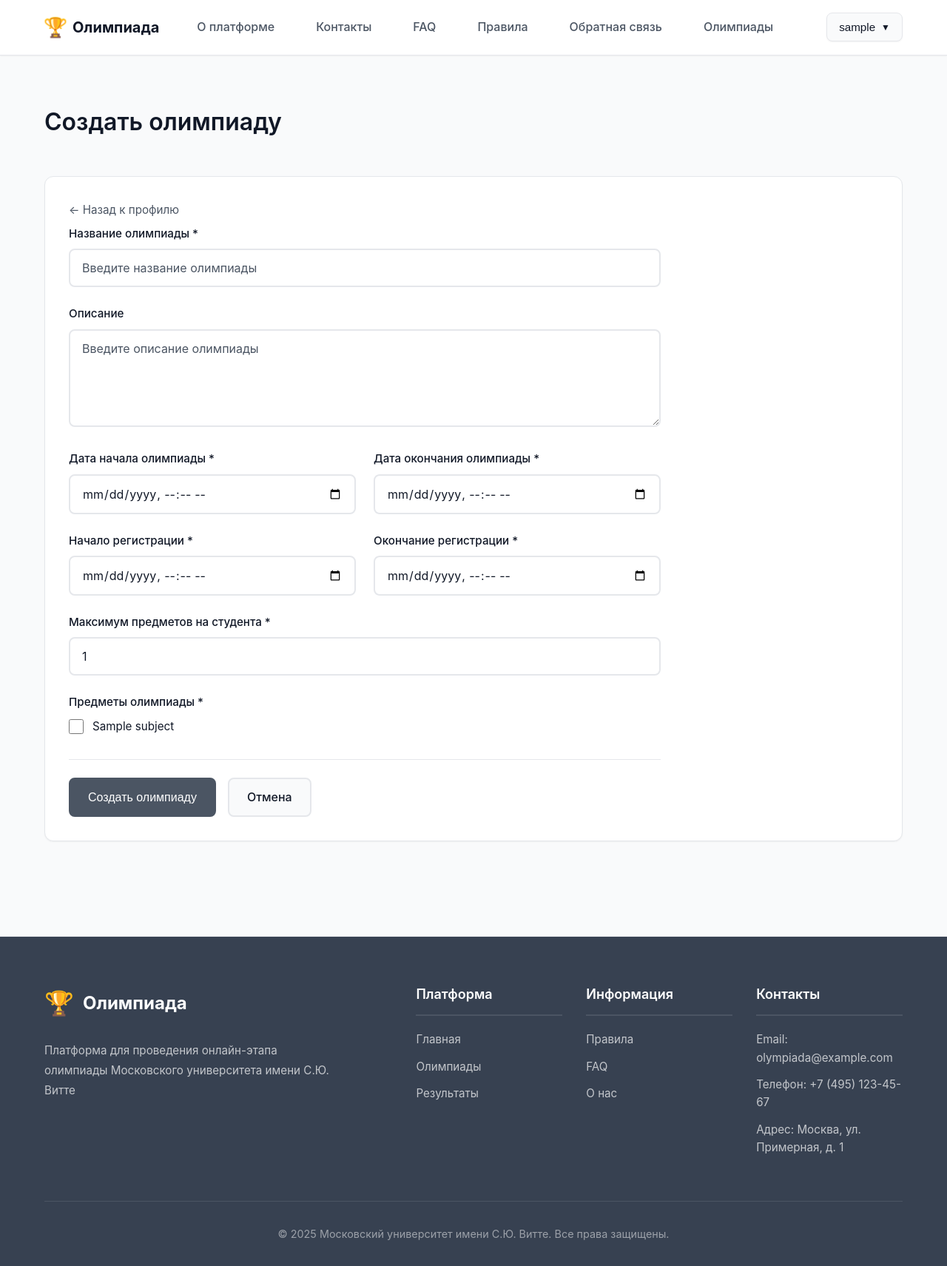
After one commit to olympiada123/olympiada, a Django app: page /olympiads/create/ in a window 1280 px wide. The commit adds this page. Shown: the whole page at 74% size. Run offline with Django 5.2, Linux system fonts and the light colour scheme; a user stored in the database is signed in; tables that the repository leaves empty hold one stand-in row (values such as "Sample post").

```diff
--- a/app/static/css/style.css
+++ b/app/static/css/style.css
@@ -2782,7 +2782,7 @@ textarea.form-control {
     margin-top: 0.5rem;
 }
 
-.form-checkbox {
+label.form-checkbox {
     display: flex;
     align-items: flex-start;
     gap: 0.75rem;
@@ -2790,14 +2790,20 @@ textarea.form-control {
     font-size: 0.95rem;
     color: var(--text-secondary);
     line-height: 1.6;
-}
-
-.form-checkbox input[type="checkbox"] {
-    margin-top: 0.25rem;
+    width: 100%;
+    margin: 0;
+}
+
+label.form-checkbox input[type="checkbox"] {
+    margin-top: 0.2rem;
     width: 18px;
     height: 18px;
     cursor: pointer;
     flex-shrink: 0;
+}
+
+label.form-checkbox span {
+    flex: 1;
 }
 
 .form-checkbox a {
@@ -3194,6 +3200,154 @@ textarea.form-control {
     }
 
     .user-search-btn {
+        width: 100%;
+    }
+}
+
+.curator-actions {
+    margin-bottom: 2rem;
+}
+
+.curator-olympiads-list {
+    width: 100%;
+}
+
+.curator-olympiad-item {
+    display: flex;
+    justify-content: space-between;
+    align-items: center;
+    gap: 1.5rem;
+    padding: 1.25rem;
+    background: var(--bg-secondary);
+    border: 1px solid var(--border-color);
+    border-radius: 0.5rem;
+    margin-bottom: 1rem;
+    transition: var(--transition);
+}
+
+.curator-olympiad-item:hover {
+    background: var(--bg-tertiary);
+    border-color: var(--primary-color);
+}
+
+.curator-olympiad-info {
+    flex: 1;
+    min-width: 0;
+}
+
+.curator-olympiad-title {
+    font-size: 1.125rem;
+    font-weight: 600;
+    color: var(--text-primary);
+    margin: 0 0 0.75rem 0;
+}
+
+.curator-olympiad-link {
+    color: var(--text-primary);
+    text-decoration: none;
+    transition: var(--transition);
+}
+
+.curator-olympiad-link:hover {
+    color: var(--primary-color);
+}
+
+.curator-olympiad-details {
+    display: flex;
+    flex-direction: column;
+    gap: 0.5rem;
+}
+
+.curator-olympiad-date,
+.curator-olympiad-registration {
+    color: var(--text-secondary);
+    font-size: 0.9rem;
+}
+
+.curator-olympiad-actions {
+    flex-shrink: 0;
+}
+
+.section-subtitle {
+    font-size: 1.25rem;
+    font-weight: 600;
+    color: var(--text-primary);
+    margin: 0;
+}
+
+.olympiad-form {
+    width: 100%;
+    max-width: 800px;
+}
+
+.form-row {
+    display: grid;
+    grid-template-columns: 1fr 1fr;
+    gap: 1.5rem;
+}
+
+.form-checkbox-group {
+    display: flex;
+    flex-direction: column;
+    gap: 0.75rem;
+    padding: 1rem;
+    background: var(--bg-secondary);
+    border-radius: 0.5rem;
+    max-height: 300px;
+    overflow-y: auto;
+}
+
+.form-checkbox-item {
+    display: flex;
+    align-items: center;
+    gap: 0.75rem;
+}
+
+.form-checkbox {
+    width: 1.25rem;
+    height: 1.25rem;
+    cursor: pointer;
+    accent-color: var(--primary-color);
+}
+
+.form-checkbox-label {
+    color: var(--text-primary);
+    font-size: 0.95rem;
+    cursor: pointer;
+    user-select: none;
+}
+
+.form-actions {
+    display: flex;
+    gap: 1rem;
+    margin-top: 2rem;
+    padding-top: 1.5rem;
+    border-top: 1px solid var(--border-color);
+}
+
+@media (max-width: 768px) {
+    .form-row {
+        grid-template-columns: 1fr;
+    }
+
+    .curator-olympiad-item {
+        flex-direction: column;
+        align-items: flex-start;
+    }
+
+    .curator-olympiad-actions {
+        width: 100%;
+    }
+
+    .curator-olympiad-actions .btn {
+        width: 100%;
+    }
+
+    .form-actions {
+        flex-direction: column;
+    }
+
+    .form-actions .btn {
         width: 100%;
     }
 }
--- /dev/null
+++ b/app/templates/create_olympiad.html
@@ -0,0 +1,131 @@
+{% extends 'base.html' %}
+
+{% block title %}Создать олимпиаду - Олимпиада{% endblock %}
+
+{% block content %}
+<div class="container">
+    <div class="about-page">
+        <h1 class="about-page-title">Создать олимпиаду</h1>
+
+        <section class="about-section">
+            <div class="detail-section-card">
+                <a href="{% url 'profile' %}" class="back-link">← Назад к профилю</a>
+
+                <form method="post" class="olympiad-form">
+                    {% csrf_token %}
+
+                    <div class="form-group">
+                        <label for="id_name" class="form-label">Название олимпиады *</label>
+                        <input
+                            type="text"
+                            name="name"
+                            id="id_name"
+                            class="form-control"
+                            required
+                            placeholder="Введите название олимпиады"
+                        >
+                    </div>
+
+                    <div class="form-group">
+                        <label for="id_description" class="form-label">Описание</label>
+                        <textarea
+                            name="description"
+                            id="id_description"
+                            class="form-control"
+                            rows="5"
+                            placeholder="Введите описание олимпиады"
+                        ></textarea>
+                    </div>
+
+                    <div class="form-row">
+                        <div class="form-group">
+                            <label for="id_start_date" class="form-label">Дата начала олимпиады *</label>
+                            <input
+                                type="datetime-local"
+                                name="start_date"
+                                id="id_start_date"
+                                class="form-control"
+                                required
+                            >
+                        </div>
+
+                        <div class="form-group">
+                            <label for="id_end_date" class="form-label">Дата окончания олимпиады *</label>
+                            <input
+                                type="datetime-local"
+                                name="end_date"
+                                id="id_end_date"
+                                class="form-control"
+                                required
+                            >
+                        </div>
+                    </div>
+
+                    <div class="form-row">
+                        <div class="form-group">
+                            <label for="id_registration_start" class="form-label">Начало регистрации *</label>
+                            <input
+                                type="datetime-local"
+                                name="registration_start"
+                                id="id_registration_start"
+                                class="form-control"
+                                required
+                            >
+                        </div>
+
+                        <div class="form-group">
+                            <label for="id_registration_end" class="form-label">Окончание регистрации *</label>
+                            <input
+                                type="datetime-local"
+                                name="registration_end"
+                                id="id_registration_end"
+                                class="form-control"
+                                required
+                            >
+                        </div>
+                    </div>
+
+                    <div class="form-group">
+                        <label for="id_max_subjects_per_student" class="form-label">Максимум предметов на студента *</label>
+                        <input
+                            type="number"
+                            name="max_subjects_per_student"
+                            id="id_max_subjects_per_student"
+                            class="form-control"
+                            value="1"
+                            min="1"
+                            required
+                        >
+                    </div>
+
+                    <div class="form-group">
+                        <label class="form-label">Предметы олимпиады *</label>
+                        <div class="subjects-checkbox-group">
+                            {% for subject in subjects %}
+                            <div class="form-checkbox-item">
+                                <input
+                                    type="checkbox"
+                                    name="subjects"
+                                    id="subject_{{ subject.id }}"
+                                    value="{{ subject.id }}"
+                                    class="form-checkbox"
+                                >
+                                <label for="subject_{{ subject.id }}" class="form-checkbox-label">{{ subject.name }}</label>
+                            </div>
+                            {% endfor %}
+                        </div>
+                        {% if not subjects %}
+                        <p class="form-help-text" style="color: var(--text-secondary);">Нет доступных предметов. Создайте предметы в админ-панели.</p>
+                        {% endif %}
+                    </div>
+
+                    <div class="form-actions">
+                        <button type="submit" class="btn btn-primary">Создать олимпиаду</button>
+                        <a href="{% url 'profile' %}" class="btn btn-secondary">Отмена</a>
+                    </div>
+                </form>
+            </div>
+        </section>
+    </div>
+</div>
+{% endblock %}
--- a/app/urls.py
+++ b/app/urls.py
@@ -34,4 +34,6 @@ urlpatterns = [
     path('profile/', views.profile_view, name='profile'),
     path('settings/', views.settings_view, name='settings'),
     path('olympiads/<int:olympiad_id>/register/', views.register_for_olympiad, name='register_for_olympiad'),
+    path('olympiads/create/', views.create_olympiad, name='create_olympiad'),
+    path('olympiads/<int:olympiad_id>/edit/', views.edit_olympiad, name='edit_olympiad'),
 ]
--- a/app/views.py
+++ b/app/views.py
@@ -6,7 +6,7 @@ from django.utils import timezone
 from django.contrib.auth.password_validation import validate_password
 from django.core.exceptions import ValidationError
 from django.db import models
-from .models import ContactForm, Olympiad, Subject, CustomUser, StudentRegistration
+from .models import ContactForm, Olympiad, Subject, CustomUser, StudentRegistration, OlympiadSubject
 
 
 def index(request):
@@ -444,12 +444,18 @@ def profile_view(request):
             return redirect(f"{reverse('profile')}?{urlencode({'user_search': search_query})}")
         return redirect('profile')
 
-    registrations = StudentRegistration.objects.filter(student=user).select_related('olympiad').prefetch_related('subjects', 'olympiad__subjects__subject').order_by('-registered_at')
-
+    registrations = None
     all_users = None
     search_query = None
     contact_forms = None
     status_filter = None
+    curator_olympiads = None
+
+    if not user.is_superuser and not user.is_staff:
+        registrations = StudentRegistration.objects.filter(student=user).select_related('olympiad').prefetch_related('subjects', 'olympiad__subjects__subject').order_by('-registered_at')
+
+    if user.is_staff and not user.is_superuser:
+        curator_olympiads = Olympiad.objects.all().order_by('-created_at')
 
     if user.is_superuser:
         search_query = request.GET.get('user_search', '').strip()
@@ -550,3 +556,196 @@ def settings_view(request):
     }
 
     return render(request, 'settings.html', context)
+
+
+@login_required
+def create_olympiad(request):
+    """
+    Создает новую олимпиаду.
+
+    Args:
+        request: HTTP запрос. Может содержать POST данные с данными олимпиады.
+
+    Returns:
+        HttpResponse: Рендеринг шаблона create_olympiad.html или редирект на профиль.
+    """
+    if not request.user.is_staff:
+        messages.error(request, 'У вас нет прав для создания олимпиад.')
+        return redirect('profile')
+
+    if request.method == 'POST':
+        name = request.POST.get('name')
+        description = request.POST.get('description', '')
+        start_date = request.POST.get('start_date')
+        end_date = request.POST.get('end_date')
+        registration_start = request.POST.get('registration_start')
+        registration_end = request.POST.get('registration_end')
+        max_subjects_per_student = request.POST.get('max_subjects_per_student', 1)
+        subject_ids = request.POST.getlist('subjects')
+
+        if not all([name, start_date, end_date, registration_start, registration_end]):
+            messages.error(request, 'Пожалуйста, заполните все обязательные поля.')
+            all_subjects = Subject.objects.filter(is_active=True).order_by('name')
+            return render(request, 'create_olympiad.html', {'subjects': all_subjects})
+
+        try:
+            from datetime import datetime
+            start_date_obj = datetime.strptime(start_date, '%Y-%m-%dT%H:%M')
+            end_date_obj = datetime.strptime(end_date, '%Y-%m-%dT%H:%M')
+            registration_start_obj = datetime.strptime(registration_start, '%Y-%m-%dT%H:%M')
+            registration_end_obj = datetime.strptime(registration_end, '%Y-%m-%dT%H:%M')
+
+            if registration_start_obj >= registration_end_obj:
+                messages.error(request, 'Дата начала регистрации должна быть раньше даты окончания регистрации.')
+                all_subjects = Subject.objects.filter(is_active=True).order_by('name')
+                return render(request, 'create_olympiad.html', {'subjects': all_subjects})
+
+            if start_date_obj >= end_date_obj:
+                messages.error(request, 'Дата начала олимпиады должна быть раньше даты окончания.')
+                all_subjects = Subject.objects.filter(is_active=True).order_by('name')
+                return render(request, 'create_olympiad.html', {'subjects': all_subjects})
+
+            if registration_end_obj > start_date_obj:
+                messages.error(request, 'Регистрация должна завершиться до начала олимпиады.')
+                all_subjects = Subject.objects.filter(is_active=True).order_by('name')
+                return render(request, 'create_olympiad.html', {'subjects': all_subjects})
+
+            olympiad = Olympiad.objects.create(
+                name=name,
+                description=description,
+                start_date=start_date_obj,
+                end_date=end_date_obj,
+                registration_start=registration_start_obj,
+                registration_end=registration_end_obj,
+                max_subjects_per_student=int(max_subjects_per_student) if max_subjects_per_student else 1
+            )
+
+            if subject_ids:
+                for subject_id in subject_ids:
+                    try:
+                        subject = Subject.objects.get(id=subject_id, is_active=True)
+                        OlympiadSubject.objects.create(
+                            olympiad=olympiad,
+                            subject=subject
+                        )
+                    except Subject.DoesNotExist:
+                        continue
+
+            messages.success(request, f'Олимпиада "{olympiad.name}" успешно создана.')
+            return redirect('profile')
+        except ValueError as e:
+            messages.error(request, f'Ошибка в формате даты: {str(e)}')
+        except Exception as e:
+            messages.error(request, f'Произошла ошибка при создании олимпиады: {str(e)}')
+
+    all_subjects = Subject.objects.filter(is_active=True).order_by('name')
+    context = {
+        'subjects': all_subjects,
+    }
+    return render(request, 'create_olympiad.html', context)
+
+
+@login_required
+def edit_olympiad(request, olympiad_id):
+    """
+    Редактирует существующую олимпиаду.
+
+    Args:
+        request: HTTP запрос. Может содержать POST данные с данными олимпиады.
+        olympiad_id: ID олимпиады для редактирования.
+
+    Returns:
+        HttpResponse: Рендеринг шаблона edit_olympiad.html или редирект на профиль.
+    """
+    if not request.user.is_staff:
+        messages.error(request, 'У вас нет прав для редактирования олимпиад.')
+        return redirect('profile')
+
+    olympiad = get_object_or_404(Olympiad, id=olympiad_id)
+
+    if request.method == 'POST':
+        name = request.POST.get('name')
+        description = request.POST.get('description', '')
+        start_date = request.POST.get('start_date')
+        end_date = request.POST.get('end_date')
+        registration_start = request.POST.get('registration_start')
+        registration_end = request.POST.get('registration_end')
+        max_subjects_per_student = request.POST.get('max_subjects_per_student', 1)
+        subject_ids = request.POST.getlist('subjects')
+        is_active = request.POST.get('is_active') == 'on'
+
+        if not all([name, start_date, end_date, registration_start, registration_end]):
+            messages.error(request, 'Пожалуйста, заполните все обязательные поля.')
+            all_subjects = Subject.objects.filter(is_active=True).order_by('name')
+            current_subjects = [os.subject.id for os in olympiad.subjects.filter(is_active=True)]
+            return render(request, 'edit_olympiad.html', {
+                'olympiad': olympiad,
+                'subjects': all_subjects,
+                'current_subjects': current_subjects
+            })
+
+        try:
+            from datetime import datetime
+            start_date_obj = datetime.strptime(start_date, '%Y-%m-%dT%H:%M')
+            end_date_obj = datetime.strptime(end_date, '%Y-%m-%dT%H:%M')
+            registration_start_obj = datetime.strptime(registration_start, '%Y-%m-%dT%H:%M')
+            registration_end_obj = datetime.strptime(registration_end, '%Y-%m-%dT%H:%M')
+
+            if registration_start_obj >= registration_end_obj:
+                messages.error(request, 'Дата начала регистрации должна быть раньше даты окончания регистрации.')
+                all_subjects = Subject.objects.filter(is_active=True).order_by('name')
+                current_subjects = [os.subject.id for os in olympiad.subjects.filter(is_active=True)]
+                return render(request, 'edit_olympiad.html', {
+                    'olympiad': olympiad,
+                    'subjects': all_subjects,
+                    'current_subjects': current_subjects
+                })
+
+            if start_date_obj >= end_date_obj:
+                messages.error(request, 'Дата начала олимпиады должна быть раньше даты окончания.')
+                all_subjects = Subject.objects.filter(is_active=True).order_by('name')
+                current_subjects = [os.subject.id for os in olympiad.subjects.filter(is_active=True)]
+                return render(request, 'edit_olympiad.html', {
+                    'olympiad': olympiad,
+                    'subjects': all_subjects,
+                    'current_subjects': current_subjects
+                })
+
+            olympiad.name = name
+            olympiad.description = description
+            olympiad.start_date = start_date_obj
+            olympiad.end_date = end_date_obj
+            olympiad.registration_start = registration_start_obj
+            olympiad.registration_end = registration_end_obj
+            olympiad.max_subjects_per_student = int(max_subjects_per_student) if max_subjects_per_student else 1
+            olympiad.is_active = is_active
+            olympiad.save()
+
+            olympiad.subjects.all().delete()
+            if subject_ids:
+                for subject_id in subject_ids:
+                    try:
+                        subject = Subject.objects.get(id=subject_id, is_active=True)
+                        OlympiadSubject.objects.create(
+                            olympiad=olympiad,
+                            subject=subject
+                        )
+                    except Subject.DoesNotExist:
+                        continue
+
+            messages.success(request, f'Олимпиада "{olympiad.name}" успешно обновлена.')
+            return redirect('profile')
+        except ValueError as e:
+            messages.error(request, f'Ошибка в формате даты: {str(e)}')
+        except Exception as e:
+            messages.error(request, f'Произошла ошибка при обновлении олимпиады: {str(e)}')
+
+    all_subjects = Subject.objects.filter(is_active=True).order_by('name')
+    current_subjects = [os.subject.id for os in olympiad.subjects.filter(is_active=True)]
+
+    context = {
+        'olympiad': olympiad,
+        'subjects': all_subjects,
+        'current_subjects': current_subjects,
+    }
+    return render(request, 'edit_olympiad.html', context)
```
Also changed, not shown: app/templates/edit_olympiad.html (added, +150 -0 lines), app/templates/profile.html (+37 -1 lines).
